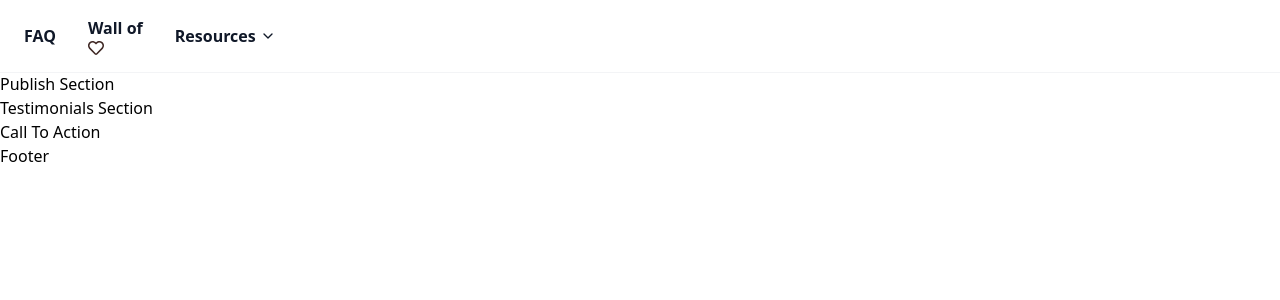
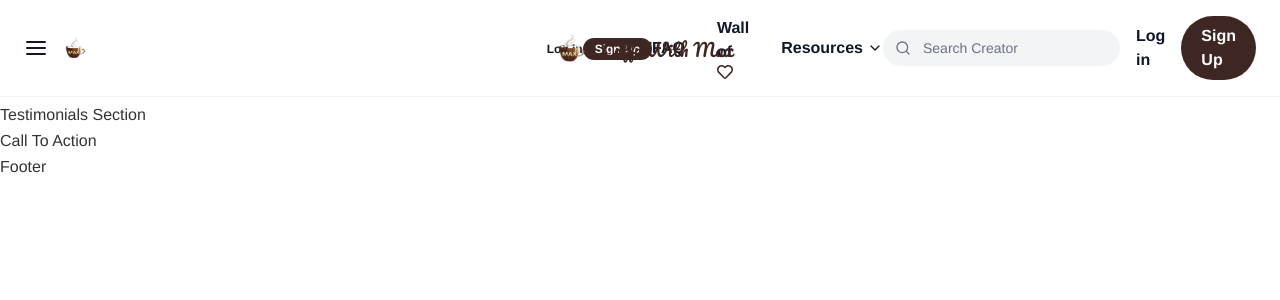
Before and after one commit to tejasvirajsingh/CoffeeWithMax, a React (Vite) app: page / in a window 1280 px wide. Shown: the top 300 px of the page. Built offline with nearby package versions, Linux system fonts and the light colour scheme.

Commit message:
fix to mobile view

```diff
--- a/src/Components/Navbar.jsx
+++ b/src/Components/Navbar.jsx
@@ -1,17 +1,36 @@
 //
 import React, { useState } from 'react'
-
-
 import { FaRegHeart , FaApple , FaAndroid} from 'react-icons/fa'
-import {FiChevronDown, FiHelpCircle} from 'react-icons/fi'
-
+import {FiChevronDown, FiHelpCircle, FiMenu, FiSearch} from 'react-icons/fi'
+import logo from '../assets/logo.png';
 
 const Navbar = () => {
 
     const [isDropdownOpen , setIsDropdownOpen] = useState(false);
+    const [isMobileMenuOpen, setIsMobileMenuOpen] = useState(false);
   return (
     <>
       <nav className='fixed top-0 left-0 w-full flex items-center justify-between py-2 md:py-4 px-4 sm:px-6 bg-white border-b border-gray-100 z-50'>
+
+
+                         {/* (Mobile view support for..) */}
+
+        <div className='flex items-center justify-between w-full m:hidden'>
+       {/* left side humbrag */}
+        <div className='flex items-center gap-2'>
+          <button onClick={ () => setIsMobileMenuOpen(!isMobileMenuOpen)} className='text-2xl text-gray-900'>
+            {isMobileMenuOpen ? <FiX /> : <FiMenu />}
+          </button>
+          <img src={logo} alt='Max' className='object-contain w-9 h-9' />
+        </div>
+            {/* Making right side of moblie menu */}
+
+            <div>
+              <a href='/login' className='text-xs font-bold text-gray-900' >Log in</a>
+             <a href='/signup' className='bg-coffeeBrown text-white text-xs font-bold px-3 py-1 rounded-full' >Sign Up</a>
+
+            </div>
+        </div>
 
         {/* Now we create navbar funtctions and items.. */}
      <div className='hidden md:flex items-center gap-8 text-base font-bold  text-gray-900'>
@@ -58,8 +77,51 @@ const Navbar = () => {
 
 
      </div>
+    {/* makeing logo and center name */}
+
+    <div className='hidden md:flex absolute left-1/2 transform -translate-x-1/2 '>
+
+
+          <div className='flex items-center gap-2'>
+            <img src={logo} alt='coffeeCup' className='w-12 h-12 object-contain'></img>
+            <h1 className='logo-font text-lg text-coffeeBrown leading-none pt-1'>Coffe With Max</h1>
+          </div>
+    </div>
+
+
+  {/* Right side search box  */}
+
+  <div className='hidden md:flex items-center gap-4'>
+
+     <div className='relative'>
+      <input type='text' placeholder='Search Creator' className='bg-gray-100 text-sm px-4 py-2 pl-10 rounded-full placeholder:text-gray-500'></input>
+      <FiSearch className='absolute left-3 top-2.5 text-gray-500 text-base'></FiSearch>
+
+     </div>
+     <a href='/login' className='text-base font-bold text-gray-900 hover:text-coffeeBrown transition'>Log in</a>
+     <a href='/signup' className='bg-coffeeBrown text-white font-bold text-base px-5 py-2 rounded-full hover:opacity-90 transition'>Sign Up</a>
+  </div>
 
       </nav>
+
+      {/* Mobile view supports */}
+
+      {isMobileMenuOpen && (
+
+        <div className='fixed top-0 left-0 w-full bg-white z-50 flex flex-col gap-6 p-6 pt-20 text-gray-900  text-lg font-semibold animate-siledIn overflow-y-auto  '>
+
+          <a href='#' className='hover:text-coffeeBrown'>FaQ</a>
+          <a href='#' className='hover:text-coffeeBrown flex items-center gap-2'>Wall of <FaRegHeart className='text-coffeeBrown'></FaRegHeart></a>
+            <div className='flex flex-col gap-2'>
+              <span className='text-gray-500 text-sm'>Resources</span>
+              <a href='#' className='hover:text-coffeeBrown flex items-center gap-2'><FiHelpCircle /> Help Center</a>
+              <a href='#' className='hover:text-coffeeBrown flex items-center gap-2'><FaApple /> IoS Apple</a>
+              <a href='#' className='hover:text-coffeeBrown flex items-center gap-2'><FaAndroid  /> Android App</a>
+
+
+            </div>
+        </div>
+      )}
     </>
   )
 }
--- a/src/index.css
+++ b/src/index.css
@@ -21,7 +21,7 @@
     color:var(--coffee-brown);
 
 }
-.bg-coffeeBwron {
+.bg-coffeeBrown {
     background-color: var(--coffee-brown);
 
 }
@@ -40,3 +40,36 @@
 .logo-font {
     font-family: 'Pacifico' , cursive;
 }
+
+@keyframes slideIn {
+    from{
+        transform: translateX(-100%);
+    }
+    to{
+     transform: translateX(0%);
+    }
+}
+.animate-slideIn{
+    animation: slideIn 0.3s ease-out forwards;
+
+}
+
+*{
+    box-sizing: border-box;
+
+}
+
+html ,body {
+    margin: 0;
+    padding: 0;
+    overflow-X: hidden;
+    width: 100%;
+
+
+}
+body{
+    font-family: 'Helvetica Neue' , Arial,  sans-serif;
+    background-color: #ffffff;
+    color : #333333;
+    line-height: 1.6;
+}
```
Also changed, not shown: src/assets/logo.png.
